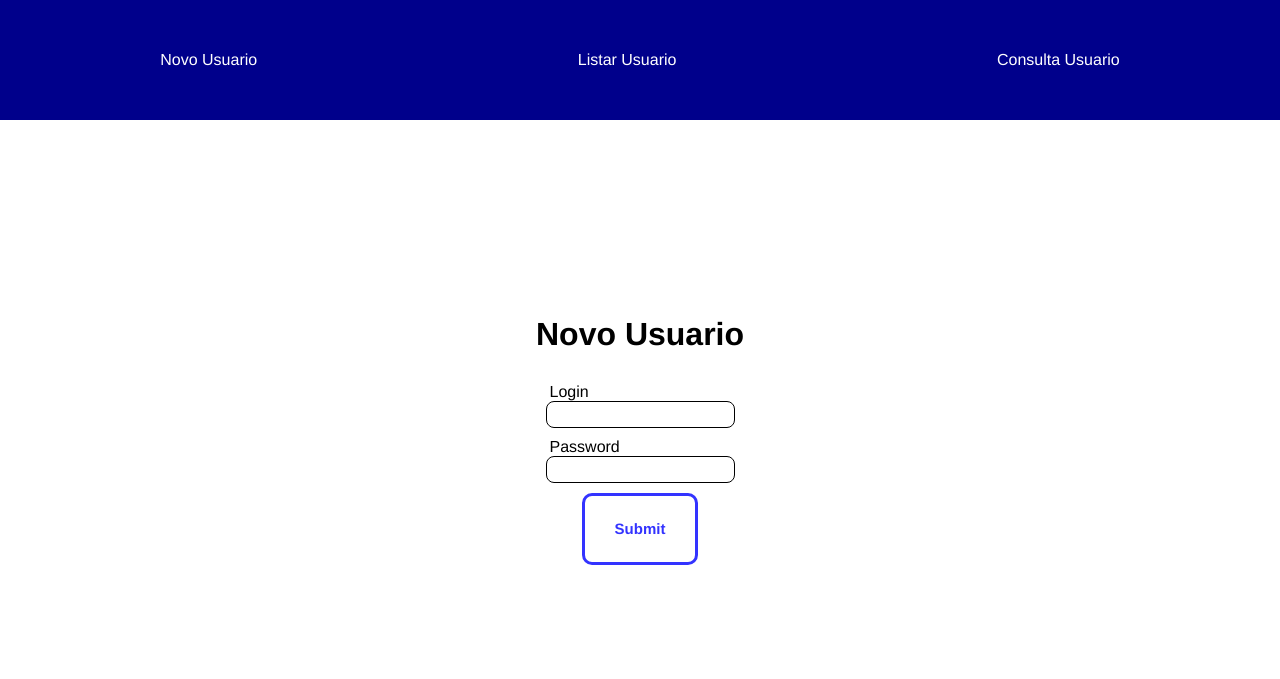
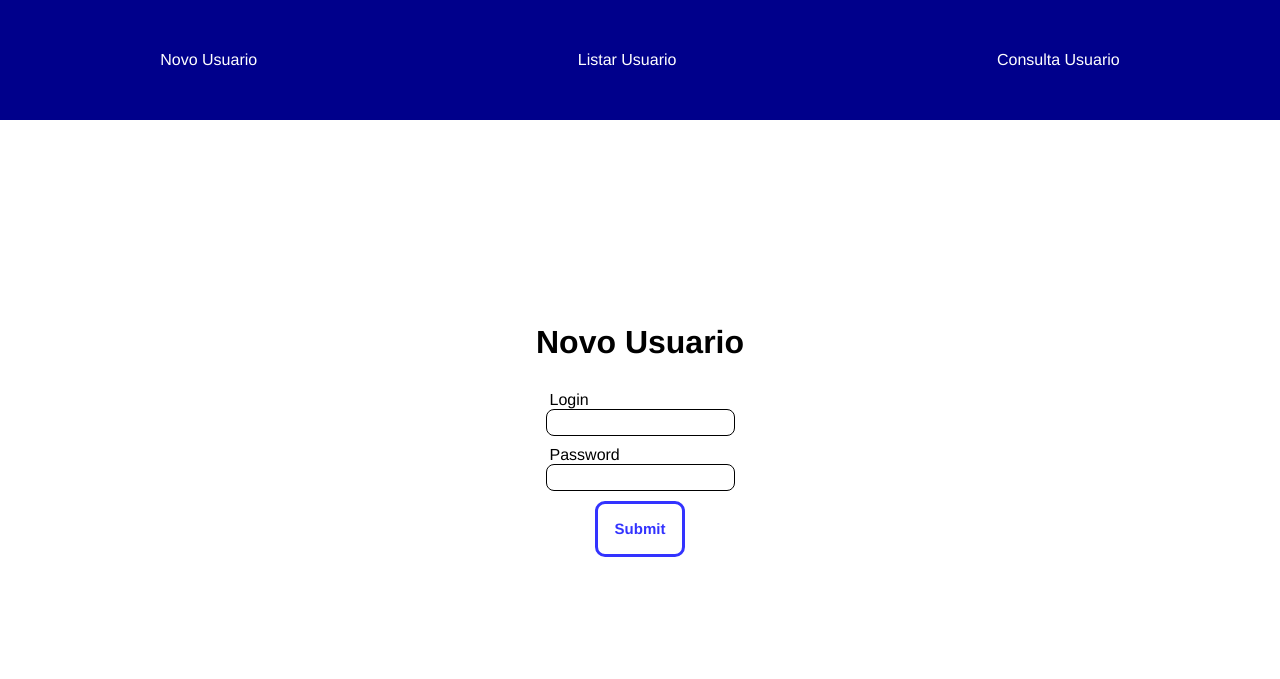
Before and after one commit to Willian017/CRUD---PHP, a PHP site: page /?page=novo in a window 1280 px wide. Shown: the top 679 px of the page. Run offline with PHP 8.4, Linux system fonts and the light colour scheme.

Commit message:
Add files via upload

```diff
--- a/assets/css/style.css
+++ b/assets/css/style.css
@@ -11,7 +11,7 @@ body {
   align-items: center;
   justify-content: space-between;
 }
-body nav {
+nav {
   display: flex;
   width: 100vw;
   justify-content: space-around;
@@ -19,60 +19,61 @@ body nav {
   align-items: center;
   height: 15vh;
 }
-body nav a {
+nav a {
   color: white;
   text-decoration: none;
 }
-body nav a:hover {
+nav a:hover {
   color: white;
   -webkit-text-decoration: underline 2px;
           text-decoration: underline 2px;
 }
-body div {
+div {
   height: 70vh;
   display: flex;
   flex-direction: column;
   align-items: center;
   justify-content: center;
 }
-body .h1-form {
+.h1-form {
   text-align: center;
   margin-top: 10vh;
   margin-bottom: 20px;
 }
-body form {
+form {
   display: flex;
   flex-direction: column;
   justify-content: center;
 }
-body form label {
+form label {
   margin-top: 10px;
   margin-left: 4px;
 }
-body form input[type=text] {
+form input[type=text] {
   border-radius: 8px;
   padding: 5px 5px;
   border: 1px solid black;
 }
-body form input[type=password] {
+form input[type=password] {
   border-radius: 8px;
   text-indent: 0px;
   padding: 5px 5px;
   border: 1px solid black;
   margin-bottom: 10px;
 }
-body form input[type=submit] {
+form input[type=submit] {
   color: rgb(51, 51, 255);
   margin: 0 auto;
   font-weight: bold;
   font-size: 15px;
-  width: 9vw;
-  height: 9vh;
+  width: 7vw;
+  height: 7vh;
   border-radius: 10px;
   border: 3px solid rgb(51, 51, 255);
   background-color: white;
+  transition: all 0.3s;
 }
-body form input[type=submit]:hover {
+form input[type=submit]:hover {
   cursor: pointer;
   background-color: rgb(51, 51, 255);
   color: white;
@@ -125,4 +126,4 @@ body table #botoes {
 }
 body table tr:nth-child(odd) {
   background-color: #cfcfcf;
-}/*# sourceMappingURL=style.css.map */
+}/* # sourceMappingURL=style.css.map */
```
